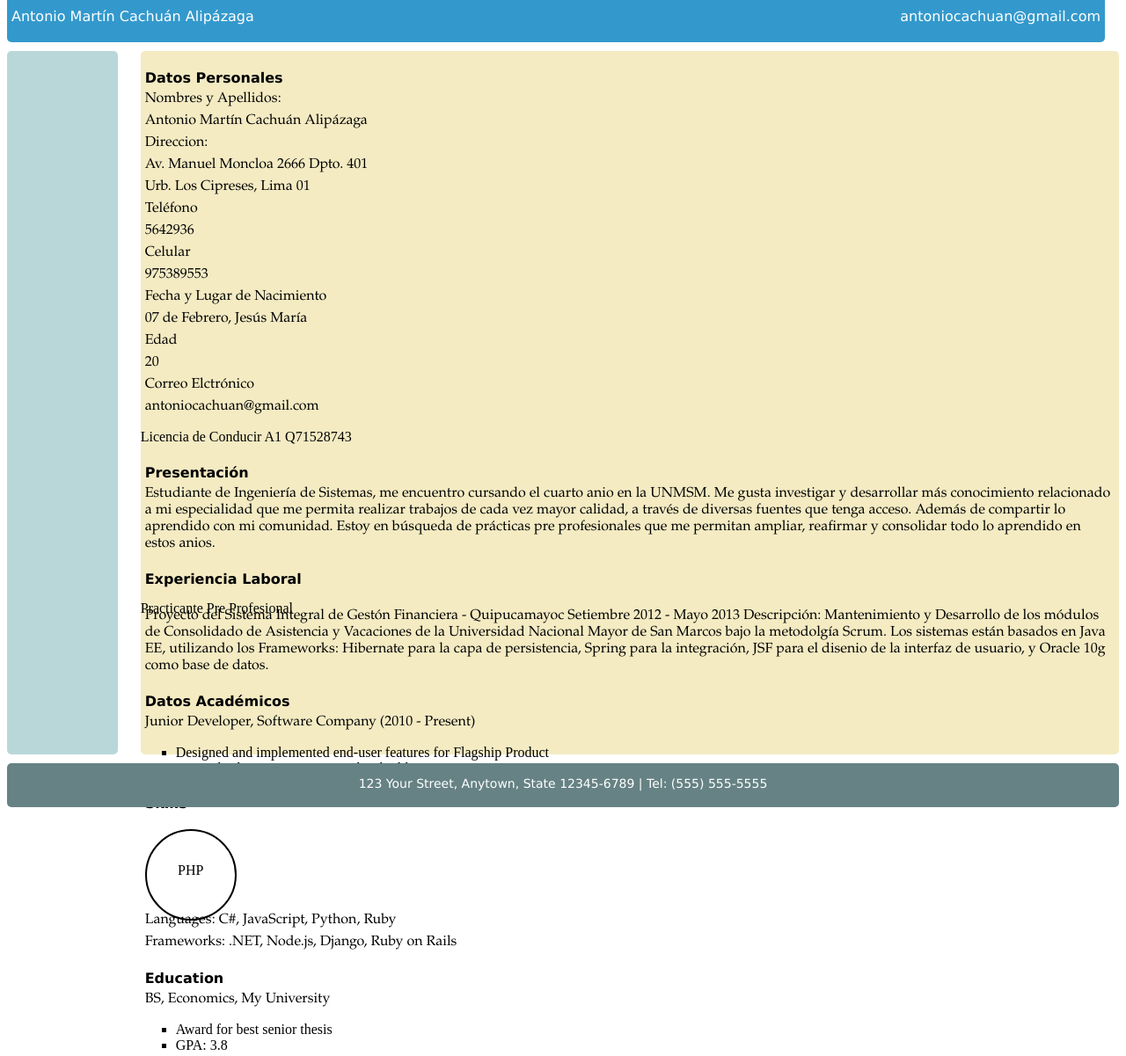
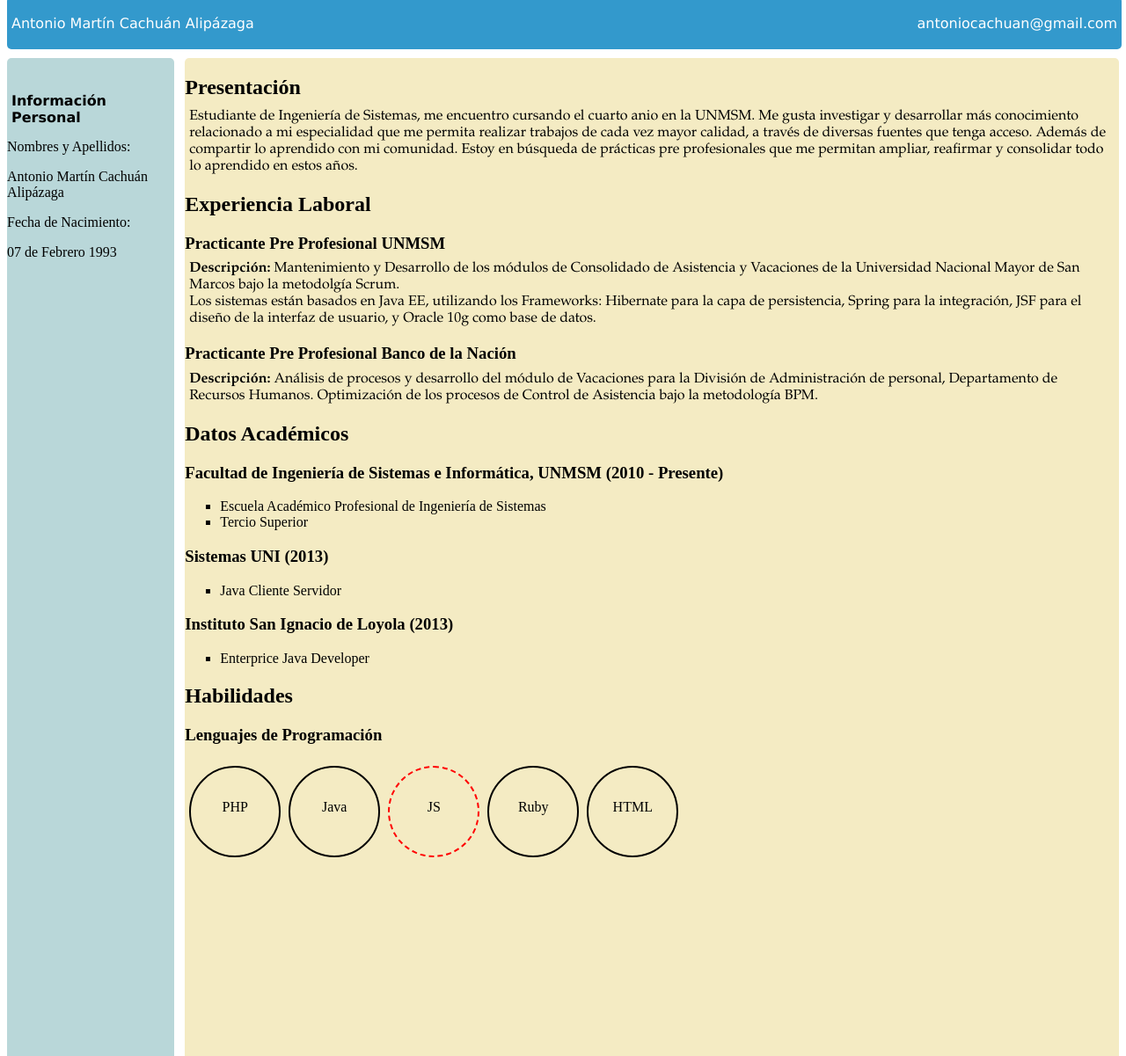
Before and after one commit to antoniocachuan/fisicloud.github.io, a plain HTML site: page principal.html in a window 1280 px wide. Shown: the top 1201 px of the page at 88% size. Drawn offline with Linux system fonts and the light colour scheme.

Commit message:
ordenado solo vale el principal

```diff
--- a/principal.html
+++ b/principal.html
@@ -11,64 +11,73 @@
     <p id="name">Antonio Martín Cachuán Alipázaga</p>
     <a href="mailto:you@yourdomain.com"><p id="email">antoniocachuan@gmail.com</p></a>
 </div>
-<div class="left"></div>
+<div class="left">
+    <br>
+    <section>
+        <h4>Información Personal</h4>
+        <label>Nombres y Apellidos:</label>
+        <p>Antonio Martín Cachuán Alipázaga</p>
+        <label>Fecha de Nacimiento:</label>
+        <p>07 de Febrero 1993</p>
+        <p></p>
+    </section>
+</div>
 <div class="right">
-    <h4>Datos Personales</h4>
-    <p>Nombres y Apellidos: </p>
-    <p>Antonio Martín Cachuán Alipázaga</p>
-    <p>Direccion: </p>
-    <p>Av. Manuel Moncloa 2666 Dpto. 401</p>
-    <p>Urb. Los Cipreses, Lima 01</p>
-    <p>Teléfono</p>
-    <p>5642936</p>
-    <p>Celular</p>
-    <p>975389553</p>
-    <p>Fecha y Lugar de Nacimiento</p>
-    <p>07 de Febrero, Jesús María</p>
-    <p>Edad</p>
-    <p>20</p>
-    <p>Correo Elctrónico</p>
-    <p>antoniocachuan@gmail.com</p>
-    <label>Licencia de Conducir</label>
-    <label>A1 Q71528743</label>
-    <h4>Presentación</h4>
+    <h2>Presentación</h2>
     <p>Estudiante de Ingeniería de Sistemas, me encuentro cursando el cuarto anio en la UNMSM.
         Me gusta investigar y desarrollar más conocimiento relacionado a mi especialidad que me permita
         realizar trabajos de cada vez mayor calidad, a través de diversas fuentes que tenga acceso.
         Además de compartir lo aprendido con mi comunidad. Estoy en búsqueda de prácticas pre
-        profesionales que me permitan ampliar, reafirmar y consolidar todo lo aprendido en estos anios.
+        profesionales que me permitan ampliar, reafirmar y consolidar todo lo aprendido en estos años.
     </p>
-    <h4>Experiencia Laboral</h4>
-    <label>Practicante Pre Profesional</label>
-    <p>Proyecto del Sistema Integral de Gestón Financiera - Quipucamayoc
-        Setiembre 2012 - Mayo 2013
-        Descripción: Mantenimiento y Desarrollo de los módulos de Consolidado de Asistencia
-        y Vacaciones de la Universidad Nacional Mayor de San Marcos bajo la metodolgía Scrum.
-        Los sistemas están basados en Java EE, utilizando los Frameworks: Hibernate para la capa de persistencia,
-        Spring para la integración, JSF para el disenio de la interfaz de usuario, y Oracle 10g como base
-        de datos.
+    <h2>Experiencia Laboral</h2>
+    <h3>Practicante Pre Profesional UNMSM </h3>
+    <p> <strong>Descripción:</strong> Mantenimiento y Desarrollo de los módulos de Consolidado de Asistencia
+    y Vacaciones de la Universidad Nacional Mayor de San Marcos bajo la metodolgía Scrum.</br>
+    Los sistemas están basados en Java EE, utilizando los Frameworks: Hibernate para la capa de persistencia,
+    Spring para la integración, JSF para el diseño de la interfaz de usuario, y Oracle 10g como base
+    de datos.
     </p>
-    <h4>Datos Académicos</h4>
-    <p>Junior Developer, Software Company (2010 - Present)</p>
+    <h3>Practicante Pre Profesional Banco de la Nación</h3>
+    <p> <strong>Descripción:</strong>  Análisis de procesos y desarrollo del módulo de Vacaciones para la División de Administración de personal,
+        Departamento de Recursos Humanos.
+        Optimización de los procesos de Control de Asistencia bajo la metodología BPM.
+    </p>
+    <h2>Datos Académicos</h2>
+    <h3>Facultad de Ingeniería de Sistemas e Informática, UNMSM (2010 - Presente)</h3>
     <ul>
-        <li>Designed and implemented end-user features for Flagship Product</li>
-        <li>Wrote third-party JavaScript and Ruby libraries</li>
+        <li>Escuela Académico Profesional de Ingeniería de Sistemas</li>
+        <li>Tercio Superior</li>
     </ul>
-    <h4>Skills</h4>
-    <div id="miscirculos">
+    <h3>Sistemas UNI (2013)</h3>
+    <ul>
+        <li>Java Cliente Servidor</li>
+    </ul>
+    <h3>Instituto San Ignacio de Loyola (2013)</h3>
+    <ul>
+        <li>Enterprice Java Developer</li>
+    </ul>
+    <h2>Habilidades</h2>
+    <h3>Lenguajes de Programación</h3>
+    <div class="miscirculos">
         <br><br> PHP
     </div>
-    <p>Languages: C#, JavaScript, Python, Ruby</p>
-    <p>Frameworks: .NET, Node.js, Django, Ruby on Rails</p>
-    <h4>Education</h4>
-    <p>BS, Economics, My University</p>
-    <ul>
-        <li>Award for best senior thesis</li>
-        <li>GPA: 3.8</li>
-    </ul>
+    <div class="miscirculos">
+        <br><br> Java
+    </div>
+    <div class="miscirculos" id="enemy">
+        <br><br> JS
+    </div>
+    <div class="miscirculos">
+        <br><br> Ruby
+    </div>
+    <div class="miscirculos">
+        <br><br> HTML
+    </div>
 </div>
+<p>Frameworks: .NET, Node.js, Django, Ruby on Rails</p>
 <div id="footer">
-    <p>123 Your Street, Anytown, State 12345-6789 | Tel: (555) 555-5555</p>
+    <p>Lima, Perú 01 | Tel: (+511) 975-389-553</p>
 </div>
 </body>
 </html>
--- a/stylesheets/usando/miestilo.css
+++ b/stylesheets/usando/miestilo.css
@@ -5,11 +5,10 @@ div {
 #header {
     z-index: 1;
     position: fixed;
-    width: 97.5%;
+    width: 99%;
     margin-top: -20px;
     height: 60px;
     background-color: #39c;
-
     margin-bottom: 10px;
 }
 
@@ -45,6 +44,7 @@ h4 {
     color: #000000;
 }
 
+
 li {
     list-style-type: square;
 }
@@ -57,8 +57,8 @@ a:hover {
     position: relative;
     float: left;
     margin-top: 50px;
-    width: 10%;
-    height: 800px;
+    width: 15%;
+    height: 1300px;
     background-color: #B9D7D9;
     margin-bottom: 10px;
 }
@@ -67,8 +67,8 @@ a:hover {
     position: relative;
     float: right;
     margin-top: 50px;
-    width: 88%;
-    height: 800px;
+    width: 84%;
+    height: 1300px;
     background-color: #F4EBC3;
     margin-bottom: 10px;
 }
@@ -93,13 +93,13 @@ a:hover {
 
 /**para los ciruclos*/
 
-#miscirculos { /*Hago circulos con CSS en los div*/
+.miscirculos { /*Hago circulos con CSS en los div*/
     position: relative;
     display: inline-block;
     height: 100px;
     width: 100px;
     border-radius: 100%;
-    border: 2px solid black;
+    border: 2px solid;
     margin-left: 5px;
     margin-top: 5px;
     text-align: center;
@@ -111,16 +111,16 @@ a:hover {
     font-size: 12px;
 }
 
-.friend {
+#friend {
     border: 2px dashed green;
 }
 
-.family {
+#family {
     border: 2px #39c;
 
 }
 
-.enemy { /*para class*/
+#enemy { /*para class*/
     border: 2px dashed red;
 }
 
```
